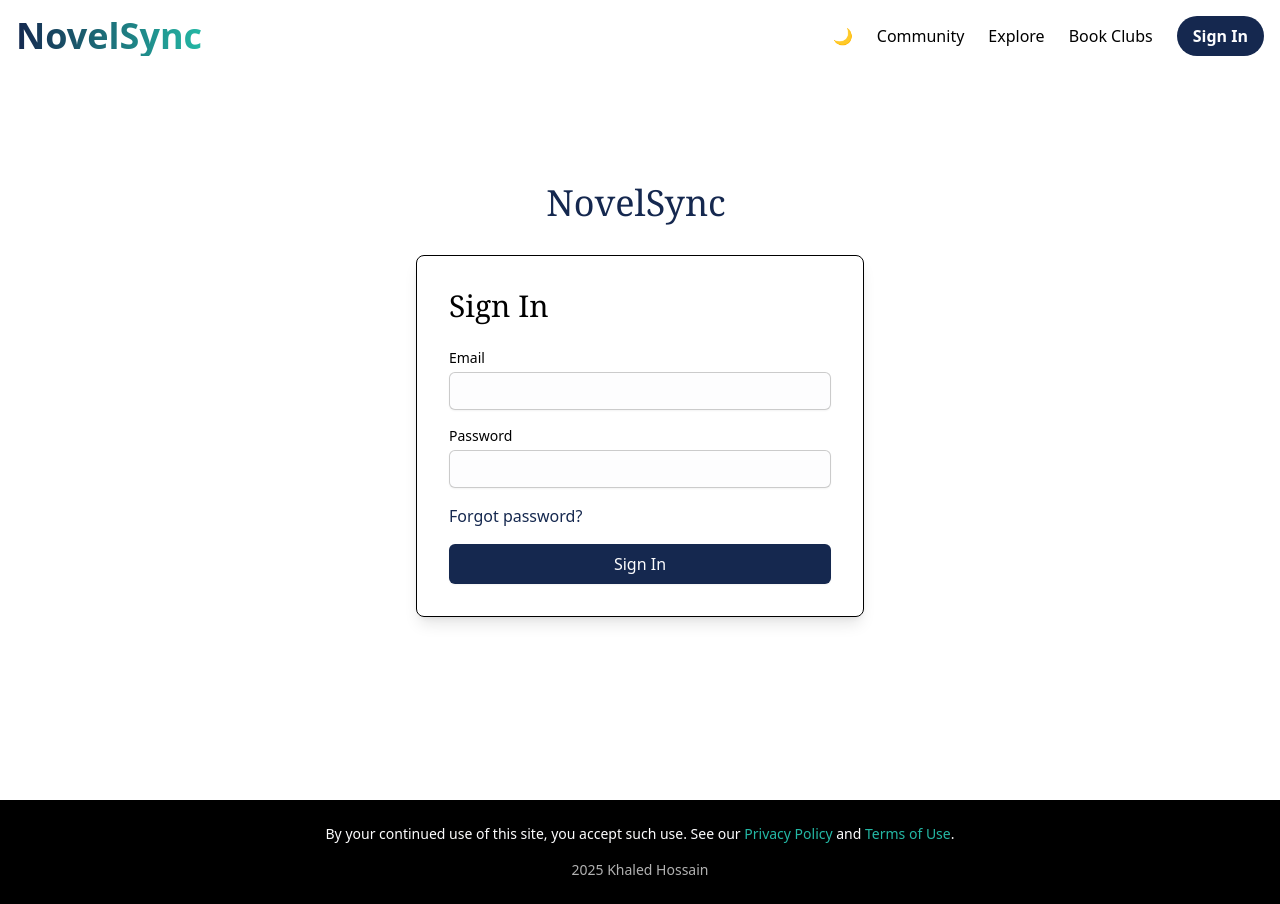
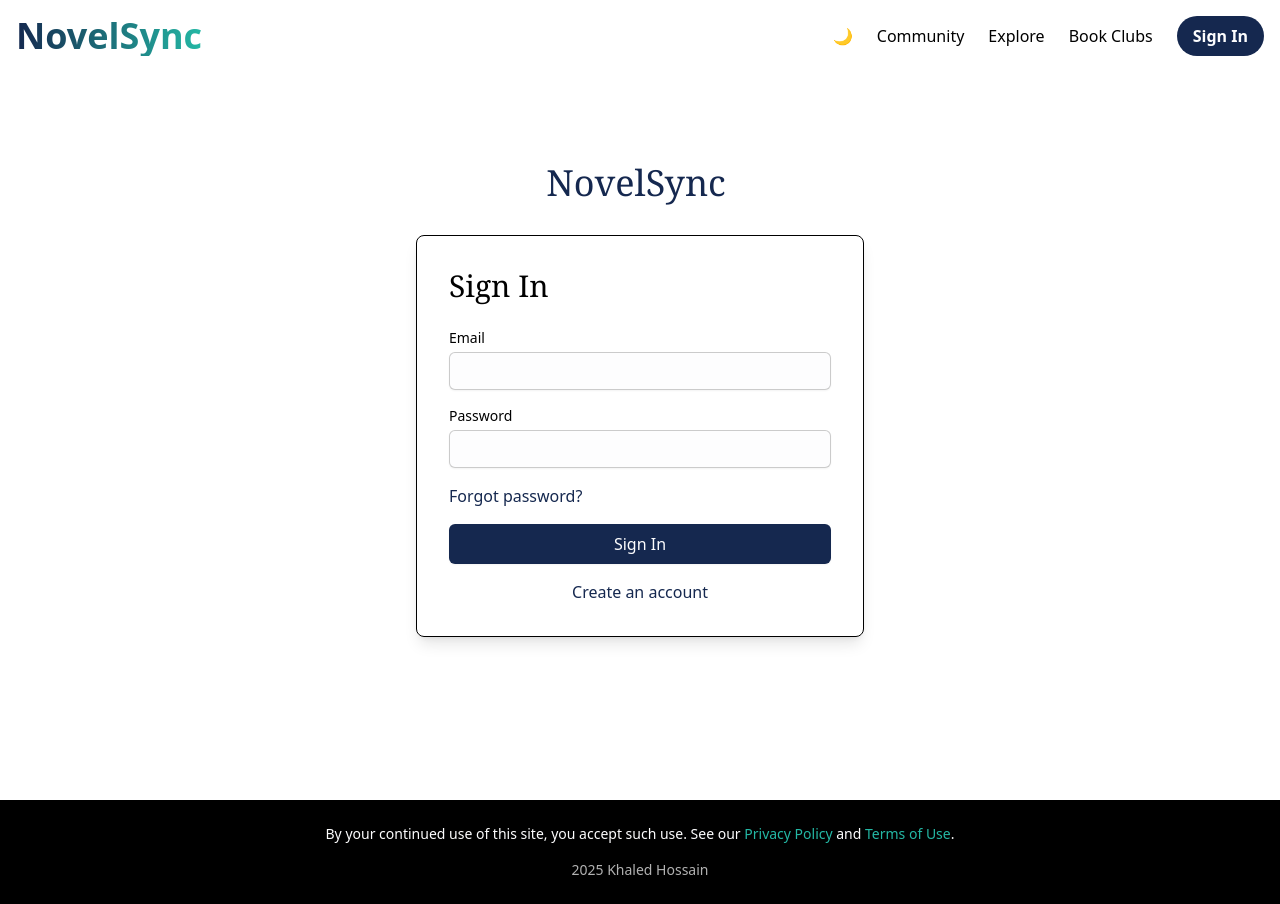
Before and after one commit to Khaled2049/novel-sync, a React (Vite) app: page /sign-in in a window 1280 px wide. Built offline with nearby package versions, Linux system fonts and the light colour scheme; no server answers.

Commit message:
add back signups

```diff
--- a/src/routes/Auth/sign-in.tsx
+++ b/src/routes/Auth/sign-in.tsx
@@ -117,11 +117,11 @@ const Signin: React.FC = () => {
           >
             {isLoading ? "Signing In..." : "Sign In"}
           </button>
-          {/* <div className="text-center mt-4">
+          <div className="text-center mt-4">
             <Link to="/sign-up" className="text-dark-green dark:text-light-green hover:text-light-green dark:hover:text-dark-green transition-colors duration-200">
               Create an account
             </Link>
-          </div> */}
+          </div>
         </form>
       </div>
     </div>
```
Also changed, not shown: src/main.tsx (+5 -5 lines).
